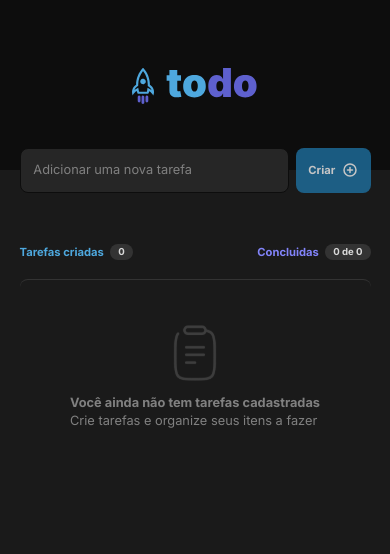
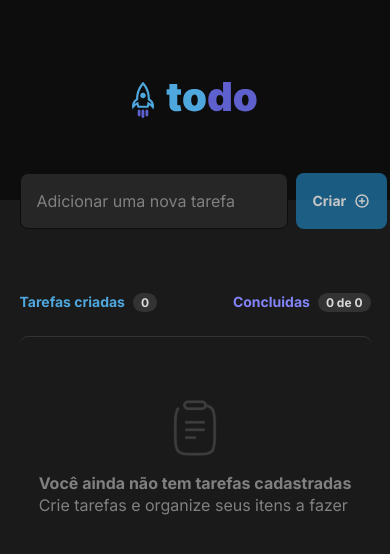
Before and after one commit to ElisioWander/task-list, a React (Vite) app: page / in a window 390 px wide. Shown: the top 554 px of the page. Built offline with nearby package versions, Linux system fonts and the light colour scheme.

Commit message:
optimization

```diff
--- a/src/App.module.scss
+++ b/src/App.module.scss
@@ -6,10 +6,3 @@
   flex-direction: column;
   align-items: center;
 }
-
-@media(max-width: 768px) {
-  html {
-    font-size: 80%;
-    transition: all 0.2s;
-  }
-}
--- a/src/Components/Dashboard/index.tsx
+++ b/src/Components/Dashboard/index.tsx
@@ -1,11 +1,11 @@
-import { FormEvent, useState, ChangeEvent } from "react";
+import { FormEvent, useState, ChangeEvent, useCallback } from "react";
 import { Form } from "../Form";
 import { Task } from "../Task";
 import { EmptyTasks } from "../EmptyTasks";
 import { UpdateTaskModal } from "../UpdateTaskModal";
+import { useModal } from "../../Context/ModalContext";
 
 import styles from "./Dashboard.module.scss";
-import { useModal } from "../../Context/ModalContext";
 
 type Task = {
   id: number;
@@ -63,16 +63,16 @@ export function Dashboard() {
     localStorage.setItem('tasks', JSON.stringify([...updatedTasks]))
   }
 
-  function handleDeleteTask(taskId: number) {
+  const handleDeleteTask = useCallback((taskId: number) => {
     const tasksWithoutDeletedTask = tasks.filter(
           (allTasks) => allTasks.id !== taskId
         );
         setTasks(tasksWithoutDeletedTask);
 
         localStorage.setItem("tasks", JSON.stringify(tasksWithoutDeletedTask));
-  }
+  }, [tasks])
 
-  function handleGetCompletedTasks(completedTaskId: number) {
+  const handleGetCompletedTasks = useCallback((completedTaskId: number) => {
     const currentTasks = [...tasks];
 
       for (let i in currentTasks) {
@@ -84,20 +84,10 @@ export function Dashboard() {
       setTasks([...currentTasks]);
 
       localStorage.setItem("tasks", JSON.stringify([...currentTasks]));
-  }
+  }, [tasks])
 
   const completedTasks = tasks?.filter((task) => task.isChecked === true);
-
-  const parsedTasks = tasks.map((task) => {
-    return (
-      <Task
-        key={task.id}
-        task={task}
-        onGetCompletedTasks={handleGetCompletedTasks}
-        onDeleteTask={handleDeleteTask}
-      />
-    );
-  });
+  const isTasksEmpty = tasks.length === 0
 
   return (
     <>
@@ -122,9 +112,18 @@ export function Dashboard() {
             </div>
           </div>
 
-          <section className={styles.tasks}>
-            {tasks.length === 0 ? <EmptyTasks /> : parsedTasks}
-          </section>
+          <div className={styles.tasks}>
+            {isTasksEmpty
+              ? <EmptyTasks />
+              : tasks.map(task => (
+                <Task
+                  key={task.id}
+                  task={task}
+                  onGetCompletedTasks={handleGetCompletedTasks}
+                  onDeleteTask={handleDeleteTask}
+                />
+              )) }
+          </div>
         </main>
       </div>
 
--- a/src/Components/EmptyTasks/EmptyTasks.module.scss
+++ b/src/Components/EmptyTasks/EmptyTasks.module.scss
@@ -14,3 +14,11 @@
     line-height: 1.4rem;
   }
 }
+
+@media(max-width: 349px) {
+  .container {
+    p {
+      font-size: 80%;
+    }
+  }
+}
--- a/src/Components/Form/Form.module.scss
+++ b/src/Components/Form/Form.module.scss
@@ -35,7 +35,7 @@
     font-size: 0.875rem;
     cursor: pointer;
 
-    border: none;
+    border: solid 1px transparent;
     border-radius: 8px;
 
     color: var(--gray-100);
@@ -58,3 +58,10 @@
     }
   }
 }
+
+@media(max-width: 371px) {
+  .form {
+    display: flex;
+    flex-direction: column;
+  }
+}
--- a/src/Components/Task/index.tsx
+++ b/src/Components/Task/index.tsx
@@ -1,5 +1,5 @@
 import { Trash } from "phosphor-react";
-import { useState } from "react";
+import { memo, useState } from "react";
 import { useModal } from "../../Context/ModalContext";
 import { ChackBox } from "../CheckBox";
 
@@ -17,7 +17,7 @@ interface TaskProps {
   onDeleteTask: (taskId: number) => void;
 }
 
-export function Task({
+function TaskComponent({
   task,
   onDeleteTask,
   onGetCompletedTasks,
@@ -57,3 +57,5 @@ export function Task({
     </div>
   );
 }
+
+export const Task = memo(TaskComponent)
--- a/src/Components/UpdateTaskModal/UpdateTaskModal.module.scss
+++ b/src/Components/UpdateTaskModal/UpdateTaskModal.module.scss
@@ -71,13 +71,13 @@
     button {
       width: 100%;
 
-      padding: 1rem;
+      padding: calc(1rem - 1px);
 
       font-weight: bold;
       font-size: 0.875rem;
       cursor: pointer;
 
-      border: none;
+      border: solid 1px transparent;
       border-radius: 8px;
 
       color: var(--gray-100);
--- a/src/Components/UpdateTaskModal/index.tsx
+++ b/src/Components/UpdateTaskModal/index.tsx
@@ -20,9 +20,10 @@ export function UpdateTaskModal({ onUpdateTask }: UpdateTaskModalProps) {
     event.preventDefault()
 
     onUpdateTask(taskId, editTaskValue)
+    setEditTaskValue('')
   }
 
-  const editTaskValueIsEmpty = editTaskValue.length === 0
+  const editTaskValueIsEmpty = !editTaskValue
 
   if (isOpenMdal) {
     return (
```
Lines whose indentation alone changed are shown as unchanged.
